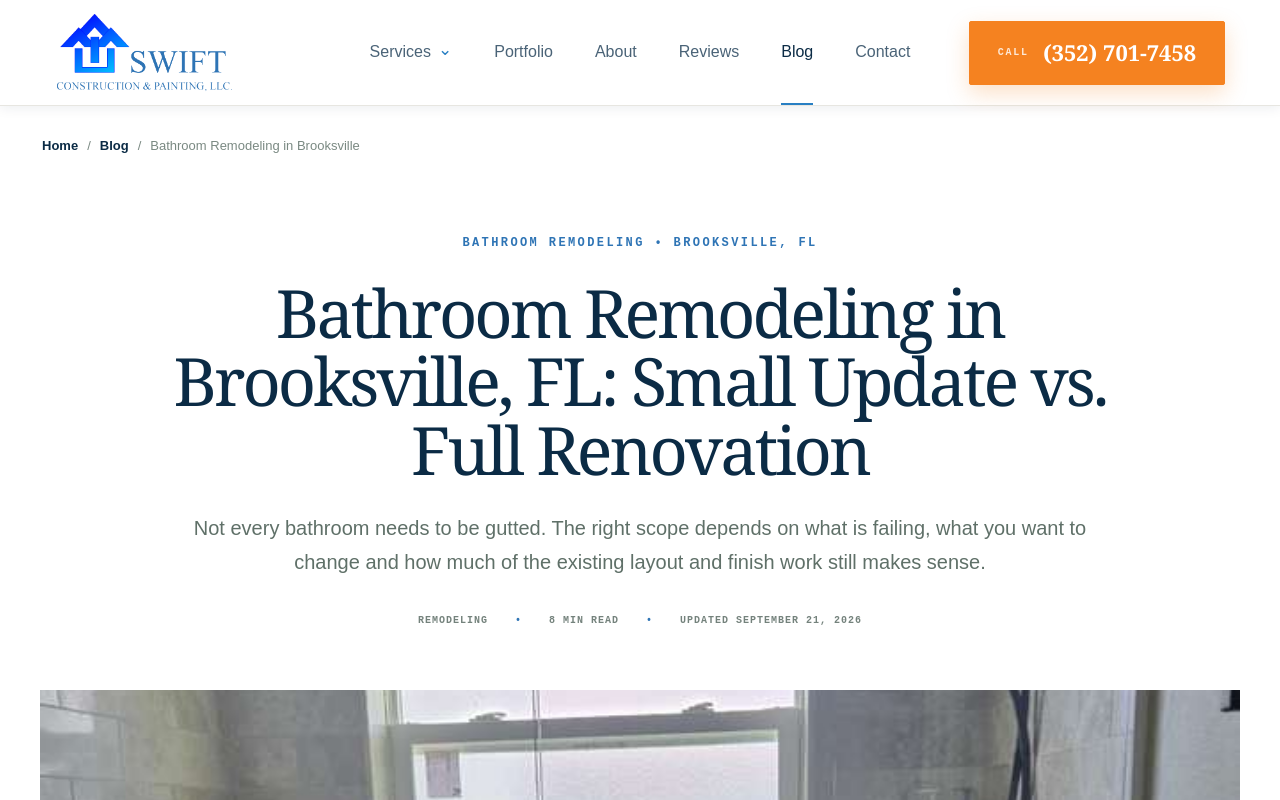
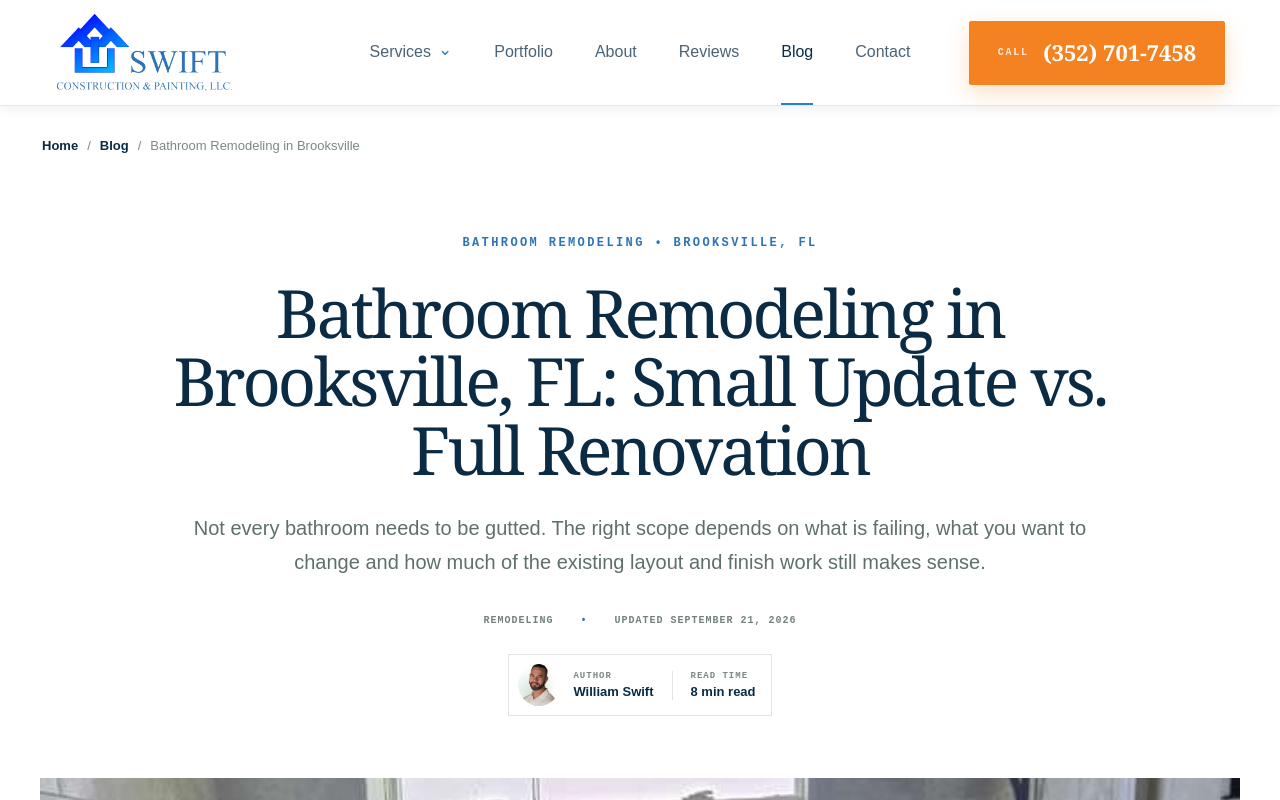
Before and after one commit to stylus1274/swift, a Next.js app: page /blog/bathroom-remodeling-brooksville-fl in a window 1280 px wide. Shown: the top 800 px of the page. Built offline with nearby package versions, Linux system fonts and the light colour scheme.

Commit message:
Add William Swift author byline to bathroom-remodeling-brooksville-fl

```diff
--- a/app/blog/bathroom-remodeling-brooksville-fl/page.tsx
+++ b/app/blog/bathroom-remodeling-brooksville-fl/page.tsx
@@ -11,7 +11,12 @@ const faqSchema={"@context":"https://schema.org","@type":"FAQPage",mainEntity:fa
 
 export default function Page(){return <main className="blog-page article-page"><SiteHeader active="blog"/>
 <nav className="article-breadcrumb" aria-label="Breadcrumb"><a href="/">Home</a><span>/</span><a href="/blog">Blog</a><span>/</span><span>Bathroom Remodeling in Brooksville</span></nav>
-<header className="article-header"><p className="eyebrow">BATHROOM REMODELING • BROOKSVILLE, FL</p><h1>Bathroom Remodeling in Brooksville, FL: Small Update vs. Full Renovation</h1><p className="article-deck">Not every bathroom needs to be gutted. The right scope depends on what is failing, what you want to change and how much of the existing layout and finish work still makes sense.</p><div className="article-meta"><span>REMODELING</span><span>8 MIN READ</span><span>UPDATED SEPTEMBER 21, 2026</span></div></header>
+<header className="article-header"><p className="eyebrow">BATHROOM REMODELING • BROOKSVILLE, FL</p><h1>Bathroom Remodeling in Brooksville, FL: Small Update vs. Full Renovation</h1><p className="article-deck">Not every bathroom needs to be gutted. The right scope depends on what is failing, what you want to change and how much of the existing layout and finish work still makes sense.</p><div className="article-meta"><span>REMODELING</span><span>UPDATED SEPTEMBER 21, 2026</span></div>
+      <div className="article-byline">
+        <img className="article-author-avatar" src="/assets/william-swift.jpg" alt="William Swift" />
+        <div className="article-author-copy"><span>Author</span><strong>William Swift</strong></div>
+        <div className="article-read-time"><span>Read Time</span><strong>8 min read</strong></div>
+      </div></header>
 <figure className="article-hero-image"><img src="/assets/projects/spring-hill-whole-home-remodel/primary-bath-after.jpg" alt="Completed Swift bathroom remodel in nearby Spring Hill, Florida"/><figcaption>This documented Swift bathroom is in Spring Hill and is shown as an example of completed remodeling work, not as a Brooksville project.</figcaption></figure>
 <div className="article-shell"><aside className="article-sidebar"><div className="article-contents"><p>Article Contents</p><a href="#quick-answer">Quick Answer</a><a href="#update">Small Update</a><a href="#full">Full Renovation</a><a href="#drivers">What Drives Scope</a><a href="#estimate">How to Decide</a><a href="#faqs">FAQs</a></div><div className="article-sidebar-cta"><p>Brooksville Bathroom Project?</p><h2>Walk the Space Before Choosing the Scope.</h2><a className="button blog-primary" href="/contact">Request a Free Estimate</a></div></aside>
 <article className="article-body">
```
